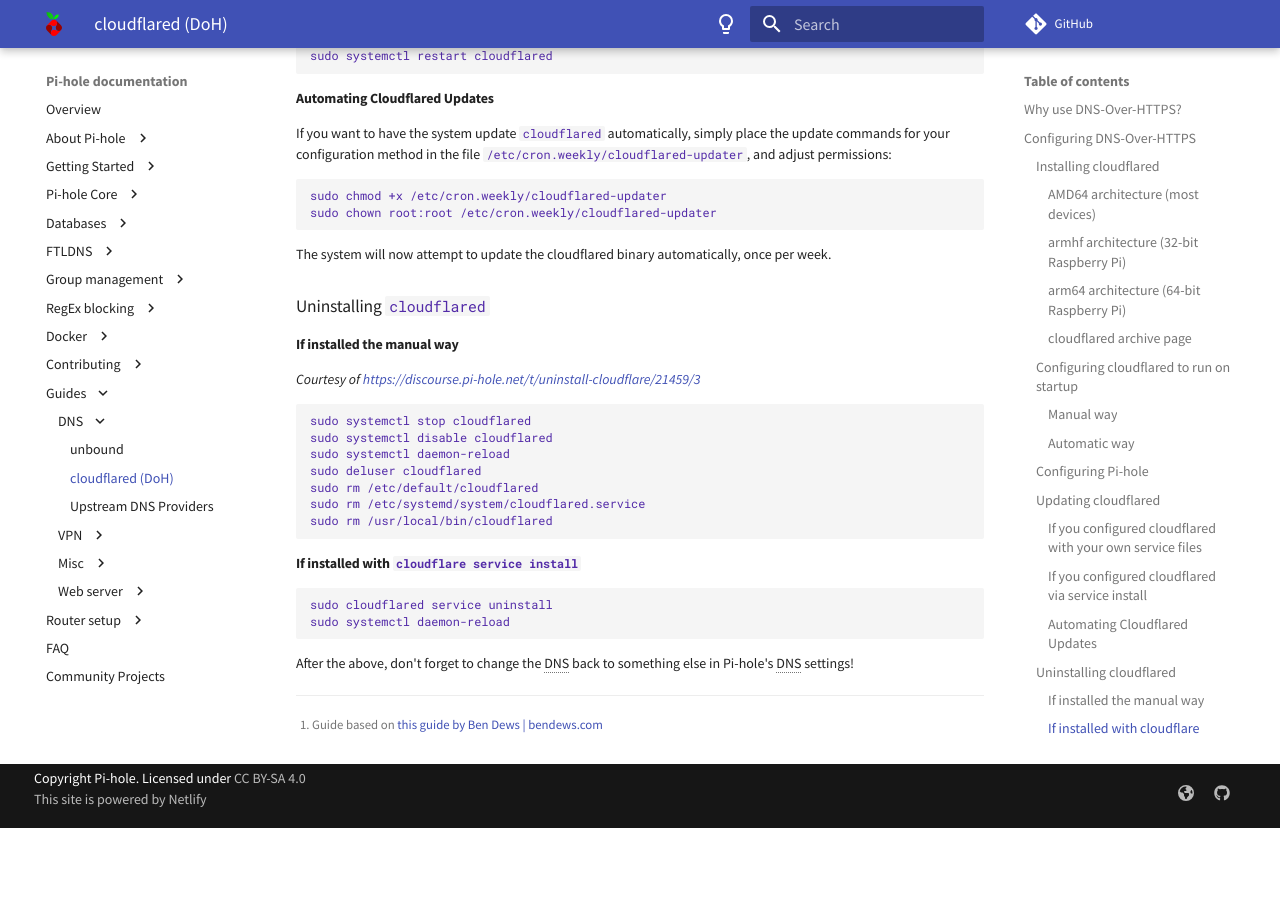
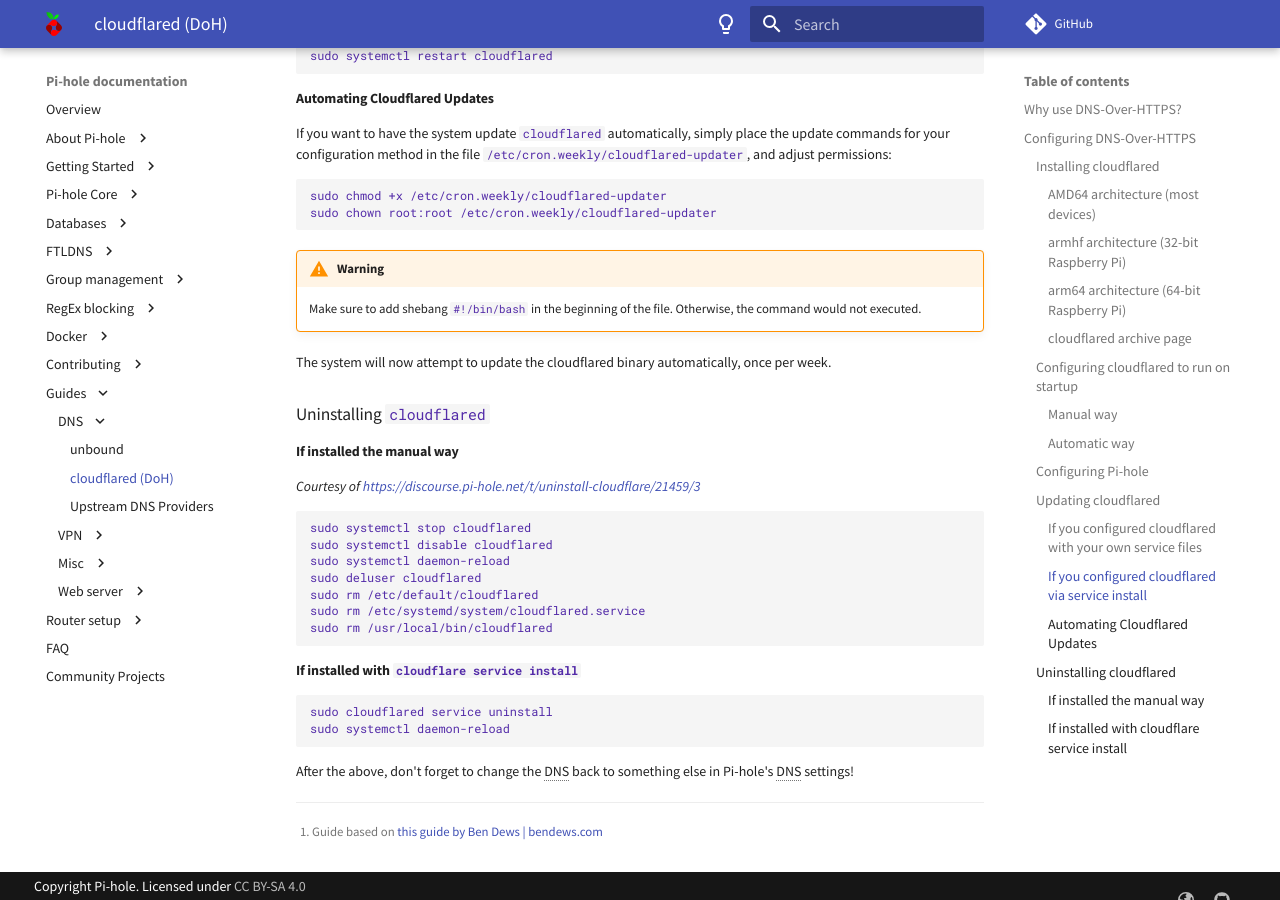
Before and after one commit to pi-hole/docs, an MkDocs documentation site: the page built from docs/guides/dns/cloudflared.md, in a window 1280 px wide and 900 px high, scrolled down 4751 px. Built offline with MkDocs 1.6.1 and Material for MkDocs 9.7.7, drawn with Linux system fonts in a browser that asks for light colours; comment, search, counter and statistics services are not loaded; before the commit the page ends 5579 px from its top, so only the background shows below that.

Commit message:
dns/cloudflared: add warning to add shebang in bash file
Signed-off-by: Imamuzzaki Abu Salam <imamuzzaki@gmail.com>

````diff
--- a/docs/guides/dns/cloudflared.md
+++ b/docs/guides/dns/cloudflared.md
@@ -239,6 +239,12 @@
 sudo chown root:root /etc/cron.weekly/cloudflared-updater
 ```
 
+<!-- markdownlint-disable code-block-style -->
+!!! warning
+    Make sure to add shebang `#!/bin/bash` in the beginning of the file.
+    Otherwise, the command would not executed.
+<!-- markdownlint-enable code-block-style -->
+
 The system will now attempt to update the cloudflared binary automatically, once per week.
 
 ### Uninstalling `cloudflared`
````
